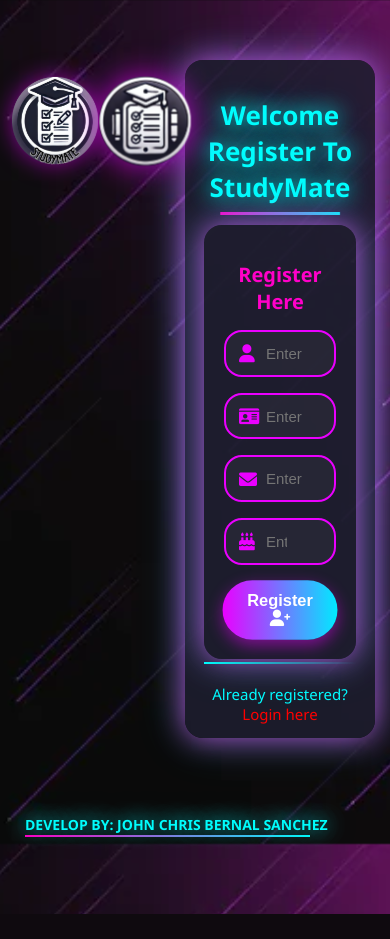
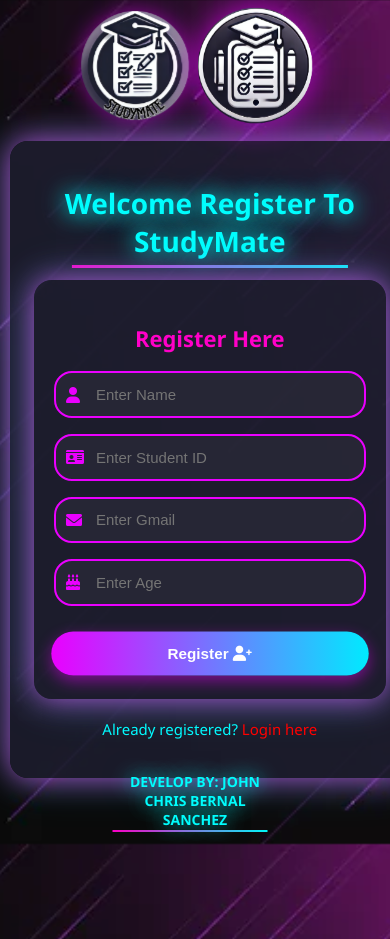
Before and after one commit to chrisjohn03212003/Studymate-render2, a Flask app: page /register in a window 390 px wide. Before the commit the page ends 914 px from the top, so only its background shows below. Run offline with Flask 3, Linux system fonts and the light colour scheme.

Commit message:
Update style.css

```diff
--- a/static/style.css
+++ b/static/style.css
@@ -7,25 +7,30 @@ body {
   color: #02fbff;
   margin: 0;
   padding: 0;
-  height: 100vh;
+  min-height: 100vh;
+  display: flex;
+  flex-direction: column;
+  justify-content: flex-start;
+  align-items: center;
+  padding-top: 20px;
+}
+
+/* Updated Logo Container for better mobile positioning */
+.logo-container {
+  position: relative;
+  top: 0;
+  left: 0;
   display: flex;
   justify-content: center;
-  align-items: center;
-}
-
-/* Updated Logo Container */
-.logo-container {
-  position: absolute;
-  top: 20px;
-  left: 20px;
-  display: flex;
-  gap: 45px;
+  gap: 30px;
   z-index: 10;
   animation: fadeInDown 1s ease-out;
+  margin-bottom: 30px;
+  width: 100%;
 }
 
 .logo-container img {
-  width: 160px;
+  width: 120px;
   height: auto;
   transition: transform 0.3s ease;
 }
@@ -52,18 +57,19 @@ body {
   }
 }
 
-/* Updated Footer styles with specific animation */
+/* Updated Footer styles */
 .footer {
   position: fixed;
   bottom: 15px;
-  left: 20px;
+  left: 50%;
+  transform: translateX(-50%);
   padding: 5px 15px;
   color: #00fdfd;
-  font-size: 18px;
+  font-size: 16px;
   font-weight: 600;
   z-index: 5;
   animation: glow 2s infinite alternate;
-  text-align: left;
+  text-align: center;
   background: none;
 }
 
@@ -96,27 +101,18 @@ body {
   }
 }
 
-/* Make sure footer is responsive */
-@media (max-width: 768px) {
-  .footer {
-    font-size: 16px;
-    bottom: 10px;
-    left: 15px;
-  }
-}
-
-
 .login_container {
-  max-width: 430px;
-  max-height: 490px;
-  margin: auto;
-  padding: 4rem;
+  max-width: 400px;
+  width: 90%;
+  margin: 0 auto;
+  padding: 2rem;
   background-color: rgba(30, 30, 47, 0.85);
   border-radius: 18px;
   box-shadow: 0 0 30px rgba(168, 85, 247, 0.7);
   animation: fadeIn 1s ease-out;
   transform-origin: center;
 }
+
 .login_container.animate-in {
   transform: translateY(0);
   opacity: 2;
@@ -124,10 +120,10 @@ body {
 }
 
 .register_container {
-  max-width: 450px;
-  max-height: 640px;
-  margin: auto;
-  padding: 3rem;
+  max-width: 420px;
+  width: 90%;
+  margin: 0 auto;
+  padding: 2rem;
   background-color: rgba(30, 30, 47, 0.85);
   border-radius: 18px;
   box-shadow: 0 0 30px rgba(168, 85, 247, 0.7);
@@ -141,12 +137,12 @@ body {
   animation: glowPulse 2s infinite alternate;
 }
 
-/* Updated Welcome Title with specific animation */
+/* Updated Welcome Title */
 h1.welcome-title {
   color: #00fdfd;
   text-align: center;
-  font-size: 38px;
-  margin-bottom: 30px;
+  font-size: 32px;
+  margin-bottom: 25px;
   position: relative;
   animation: glow 2s infinite alternate;
 }
@@ -155,7 +151,7 @@ h1.welcome-title::after {
   content: '';
   position: absolute;
   left: 50%;
-  bottom: -10px;
+  bottom: -8px;
   width: 80%;
   height: 3px;
   background: linear-gradient(90deg, #ff00c8, #00fdfd);
@@ -179,19 +174,9 @@ h1.welcome-title::after {
 h2 {
   color: #ff00c8;
   text-align: center;
-  font-size: 28px;
-  margin-bottom: 25px;
+  font-size: 24px;
+  margin-bottom: 20px;
   animation: slideInUp 0.8s ease-out;
-}
-
-h2::after {
-  content: '';
-  position: absolute;
-  bottom: -5px;
-  left: 0;
-  width: 100%;
-  height: 2px;
-  background: linear-gradient(90deg, #00fdfd, transparent);
 }
 
 a {
@@ -205,22 +190,20 @@ a:hover {
   text-shadow: 0 0 8px rgba(255, 0, 200, 0.7);
 }
 
-
 form {
   background-color: rgba(30, 30, 47, 0.6);
   border-radius: 18px;
   box-shadow: 0 0 20px rgba(168, 85, 247, 0.5);
-  padding: 36px;
+  padding: 30px;
   display: flex;
   flex-direction: column;
   align-items: center;
-  margin-bottom: 25px;
+  margin-bottom: 20px;
   transform: translateY(20px);
   opacity: 0;
   transition: all 0.5s ease-out;
 }
 
-/* Class added via JS when page loads */
 form.animate-in {
   transform: translateY(0);
   opacity: 2;
@@ -236,12 +219,10 @@ form.animate-in {
   }
 }
 
-/* Improve input fields with animation */
-/* Input group styling for icon + input combination */
 .input-group {
   position: relative;
-  width: 90%;
-  margin-bottom: 1.5rem;
+  width: 100%;
+  margin-bottom: 1.2rem;
   animation: slideInRight 0.5s ease-out;
   animation-fill-mode: both;
 }
@@ -269,7 +250,7 @@ input[type="date"],
 input[type="time"],
 select{
   width: 100%;
-  padding: 1rem 3rem 1rem 45px; /* Left padding for icon */
+  padding: 1rem 1rem 1rem 45px;
   border: 2px solid #ea00ff;
   border-radius: 18px;
   background-color: rgba(44, 44, 58, 0.7);
@@ -287,34 +268,34 @@ input[type="number"]:focus,
 input[type="date"]:focus,
 input[type="time"]:focus,
 select:focus {
-  transform: translateY(-5px);
+  transform: translateY(-3px);
   box-shadow: 0 5px 15px rgba(234, 0, 255, 0.4);
   background-color: rgba(44, 44, 58, 0.9);
 }
 
-/* Delay each input group's animation */
 form .input-group:nth-child(3) { animation-delay: 0.1s; }
 form .input-group:nth-child(4) { animation-delay: 0.2s; }
 form .input-group:nth-child(5) { animation-delay: 0.3s; }
 form .input-group:nth-child(6) { animation-delay: 0.4s; }
 
-
 button {
-  padding: 0.8rem 2rem;
+  padding: 0.9rem 2rem;
   border: none;
   border-radius: 30px;
   cursor: pointer;
   background: linear-gradient(90deg, #ea00ff, #00eaff);
   color: white;
   font-weight: bold;
-  font-size: 18px;
+  font-size: 16px;
   transition: all 0.3s ease;
   box-shadow: 0 4px 12px rgba(234, 0, 255, 0.3);
   animation: pulse 2s infinite;
+  width: 100%;
+  margin-top: 10px;
 }
 
 button:hover {
-  transform: translateY(-5px);
+  transform: translateY(-3px);
   box-shadow: 0 8px 20px rgba(234, 0, 255, 0.5);
   background: linear-gradient(90deg, #00eaff, #ea00ff);
 }
@@ -402,87 +372,49 @@ p {
   }
 }
 
-@keyframes underlineExpand {
-  from {
-    width: 0;
-  }
-  to {
-    width: 80%;
-  }
-}
-
-/* Responsive Design */
-@media (max-width: 768px) {
-  .login_container,.register_container {
-    width: 90%;
-    padding: 1.5rem;
+/* Mobile-first responsive design */
+@media (max-width: 480px) {
+  body {
+    padding: 15px 10px 80px 10px;
   }
 
   .logo-container {
-    top: 10px;
-    left: 10px;
+    gap: 20px;
+    margin-bottom: 25px;
   }
 
   .logo-container img {
     width: 100px;
   }
 
-  h1 {
-    font-size: 32px;
-  }
-
-  h2 {
-    font-size: 24px;
-  }
-}
-
-/* Small mobile devices (portrait phones) */
-@media (max-width: 480px) {
-  body {
-    padding: 10px;
-    align-items: flex-start;
-    padding-top: 60px;
-  }
-
-   .logo-container {
-    position: relative;
-    flex-direction: row;
-    align-items: center;
-    padding-top: 10px;
-    padding-bottom: 0;
-    gap: 10px;
-  }
-
-  .logo-container img {
-    width: 80px;
-    height: auto;
-  }
-
-  .login_container {
-    max-width: 100%;
+  .login_container,
+  .register_container {
+    width: 95%;
     padding: 1.5rem;
-    margin: 0 10px;
-  }
-
-  .register_container {
-    max-width: 100%;
-    padding: 1.2rem;
-    margin: 0 10px;
+    margin-bottom: 20px;
   }
 
   h1.welcome-title {
-    font-size: 26px;
+    font-size: 28px;
     margin-bottom: 20px;
   }
 
   h2 {
-    font-size: 20px;
-    margin-bottom: 15px;
+    font-size: 22px;
+    margin-bottom: 18px;
+  }
+
+  form {
+    padding: 25px 20px;
   }
 
   .input-group {
-    width: 100%;
     margin-bottom: 1rem;
+  }
+
+  .input-group .icon {
+    font-size: 16px;
+    left: 12px;
   }
 
   input[type="text"],
@@ -492,49 +424,82 @@ p {
   input[type="date"],
   input[type="time"],
   select {
-    padding: 0.8rem 2rem 0.8rem 40px;
+    padding: 0.8rem 0.8rem 0.8rem 40px;
     font-size: 15px;
   }
 
   button {
-    padding: 0.7rem 1.5rem;
-    font-size: 16px;
-    width: 100%;
+    padding: 0.8rem 1.5rem;
+    font-size: 15px;
   }
 
   .footer {
     font-size: 14px;
-    bottom: 5px;
-    left: 10px;
+    bottom: 10px;
+  }
+}
+
+/* Very small mobile devices */
+@media (max-width: 360px) {
+  .logo-container {
+    gap: 15px;
+    margin-bottom: 20px;
+  }
+
+  .logo-container img {
+    width: 85px;
+  }
+
+  h1.welcome-title {
+    font-size: 24px;
+  }
+
+  h2 {
+    font-size: 20px;
+  }
+
+  .login_container,
+  .register_container {
+    padding: 1.2rem;
   }
 
   form {
-    padding: 20px;
+    padding: 20px 15px;
   }
 }
 
-/* Medium devices (tablets) */
+/* Tablets */
 @media (min-width: 481px) and (max-width: 768px) {
-  .login_container {
-    max-width: 380px;
-    padding: 2rem;
+  body {
+    padding: 20px 15px 80px 15px;
   }
 
+  .logo-container {
+    gap: 35px;
+    margin-bottom: 35px;
+  }
+
+  .logo-container img {
+    width: 130px;
+  }
+
+  .login_container,
   .register_container {
-    max-width: 400px;
-    padding: 2rem;
+    max-width: 450px;
+    width: 85%;
+    padding: 2.5rem;
   }
 
   h1.welcome-title {
-    font-size: 32px;
+    font-size: 34px;
   }
 
   h2 {
-    font-size: 24px;
+    font-size: 26px;
   }
 
-  .input-group {
-    width: 95%;
+  form {
+    padding: 35px;
   }
 
   .footer {
```
Also changed, not shown: other parts of static/style.css (+102 -57 lines).
